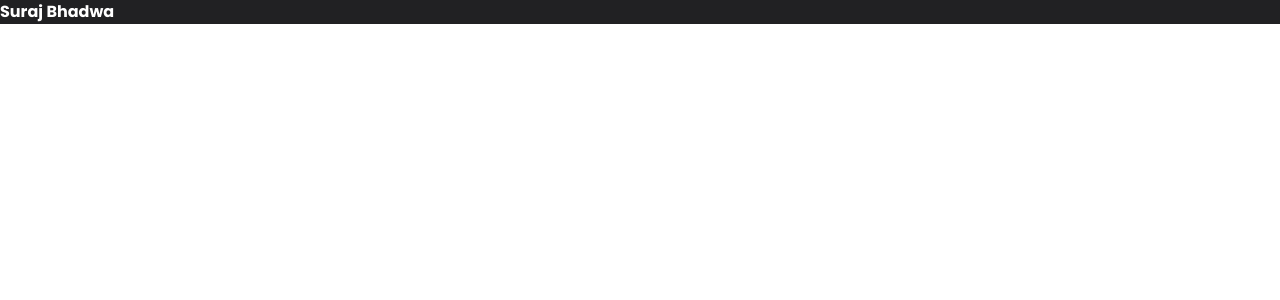
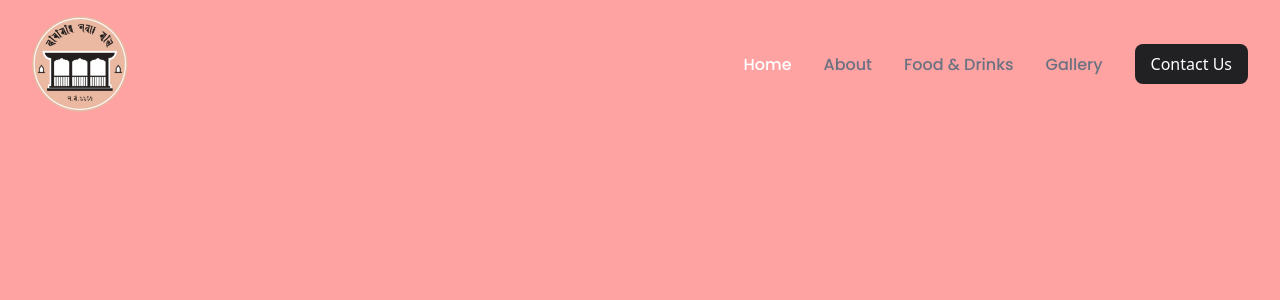
Before and after one commit to newasuli/newasuli-website, a Next.js app: page / in a window 1280 px wide. Shown: the top 300 px of the page. Built offline with nearby package versions, Linux system fonts and the light colour scheme.

Commit message:
add navbar

```diff
--- a/app/layout.tsx
+++ b/app/layout.tsx
@@ -1,6 +1,7 @@
 import type { Metadata } from "next";
 import { Poppins, Newsreader } from "next/font/google";
 import "./globals.css";
+import Navbar from "@/components/navbar";
 
 const poppins = Poppins({
   variable: "--font-poppins",
@@ -33,10 +34,11 @@ export default function RootLayout({
   children: React.ReactNode;
 }>) {
   return (
-    <html lang="en">
+    <html lang="en" className="overflow-x-hidden">
       <body
-        className={`${poppins.variable} ${newsreader.variable} antialiased`}
+        className={`${poppins.variable} ${newsreader.variable} min-w-full overflow-x-hidden antialiased`}
       >
+        <Navbar />
         <main>{children}</main>
       </body>
     </html>
--- a/app/page.tsx
+++ b/app/page.tsx
@@ -1,9 +1,5 @@
+import Image from "next/image";
+
 export default function Home() {
-  return (
-    <div>
-      <h1 className="font-poppins font-bold bg-dark text-white">
-        Suraj Bhadwa
-      </h1>
-    </div>
-  );
+  return <section className="min-h-screen bg-red-300"></section>;
 }
--- /dev/null
+++ b/components/navbar.tsx
@@ -0,0 +1,89 @@
+"use client";
+
+import Image from "next/image";
+import Link from "next/link";
+import { usePathname } from "next/navigation";
+import React from "react";
+
+const Navbar = () => {
+  const pathname = usePathname();
+  const [showMobileNav, setShowMobileNav] = React.useState(false);
+  const toggleMobileNav = () => {
+    setShowMobileNav(!showMobileNav);
+  };
+  return (
+    <header className="w-full flex justify-between items-center px-8 py-4 absolute">
+      <Link href="/">
+        <div className="relative w-14 h-14 sm:w-16 sm:h-16 md:w-20 md:h-20 lg:w-24 lg:h-24">
+          <Image
+            src="/images/newasulilogo.png"
+            alt="Newasuli Logo"
+            fill
+            className="object-contain"
+          />
+        </div>
+      </Link>
+      <div
+        className="size-8 bg-gray-600 border border-white md:hidden"
+        onClick={toggleMobileNav}
+      ></div>
+      <nav
+        className={`flex flex-col items-center gap-8 py-16 fixed inset-0 w-full h-screen top-0 left-0 bg-dark md:flex-row ${
+          showMobileNav ? "translate-x-0" : "translate-x-full"
+        } transition-transform duration-300 md:static md:h-auto md:w-auto md:bg-transparent md:translate-x-0 md:py-0`}
+      >
+        <div
+          className="size-8 bg-red-300 absolute top-4 right-4 md:hidden"
+          onClick={toggleMobileNav}
+        ></div>
+        <ul className="flex flex-col items-center md:flex-row gap-8">
+          <li>
+            <Link
+              href="/"
+              className={`font-poppins font-medium ${
+                pathname === "/" ? "text-white" : "text-gray-500"
+              }`}
+            >
+              Home
+            </Link>
+          </li>
+          <li>
+            <Link
+              href="/about"
+              className={`font-poppins font-medium ${
+                pathname === "/about" ? "text-white" : "text-gray-500"
+              }`}
+            >
+              About
+            </Link>
+          </li>
+          <li>
+            <Link
+              href="/menu"
+              className={`font-poppins font-medium ${
+                pathname === "/menu" ? "text-white" : "text-gray-500"
+              }`}
+            >
+              Food & Drinks
+            </Link>
+          </li>
+          <li>
+            <Link
+              href="/gallery"
+              className={`font-poppins font-medium ${
+                pathname === "/gallery" ? "text-white" : "text-gray-500"
+              }`}
+            >
+              Gallery
+            </Link>
+          </li>
+        </ul>
+        <button className="px-4 py-2 bg-dark text-white rounded-lg cursor-pointer">
+          Contact Us
+        </button>
+      </nav>
+    </header>
+  );
+};
+
+export default Navbar;
```
Also changed, not shown: public/images/home_bg.png (added), public/images/newasulilogo.png (added).
